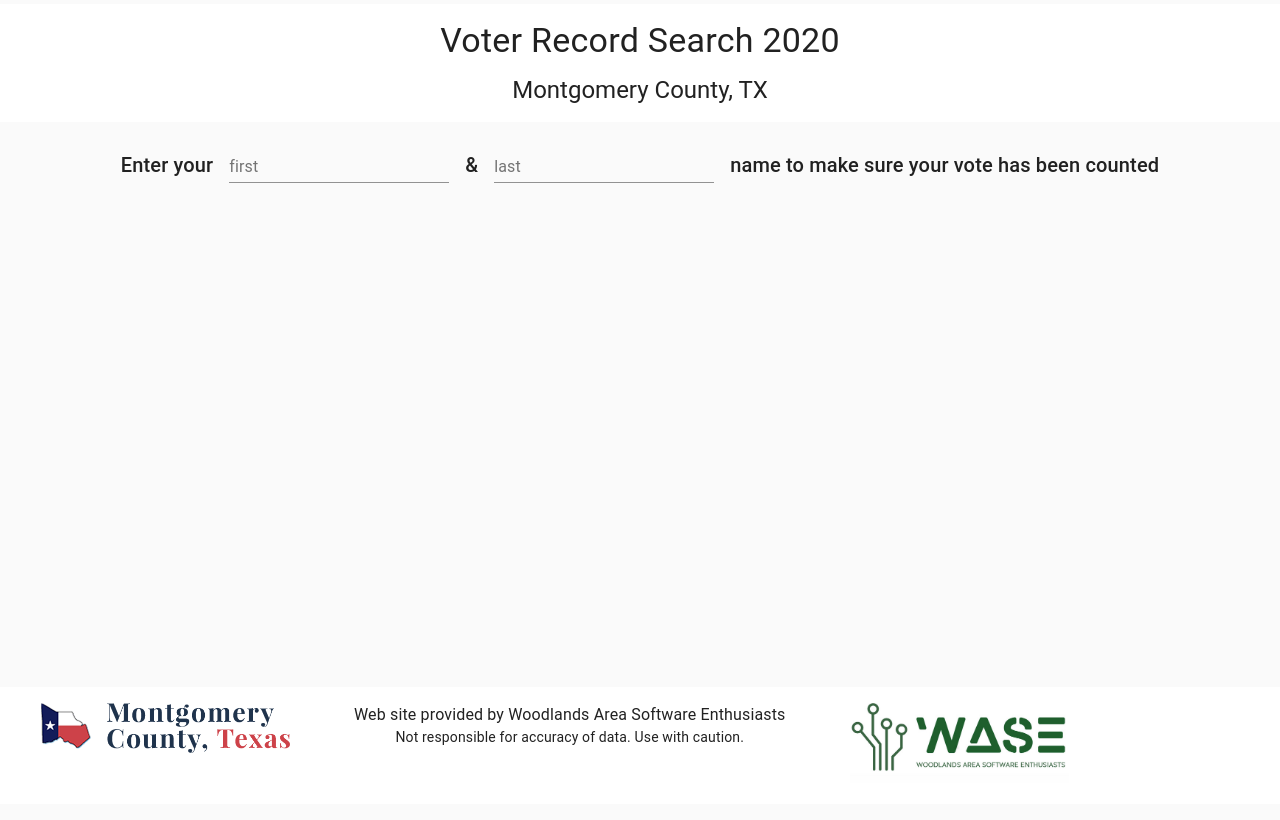
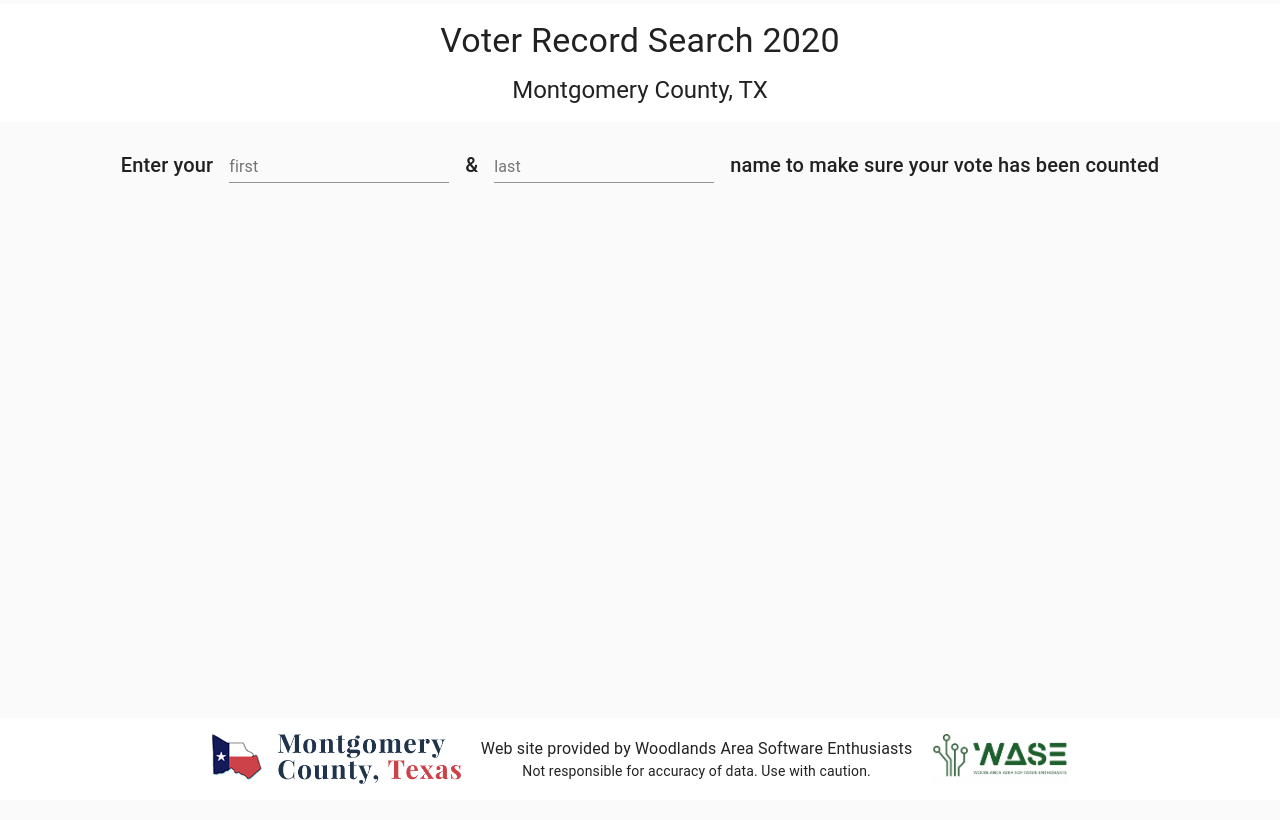
Before and after one commit to WoodlandsTech/votersapp, a React (Create React App) app: page / in a window 1280 px wide. Built offline with nearby package versions, Linux system fonts and the light colour scheme; what webfontloader would draw is missing.

Commit message:
fix: footer alignment issues

```diff
--- a/src/App.js
+++ b/src/App.js
@@ -1,5 +1,4 @@
 import React from 'react';
-//import { Container, makeStyles, Link, Typography } from '@material-ui/core';
 import { makeStyles, Typography } from '@material-ui/core';
 
 import { RecordProvider } from './Context';
@@ -33,8 +32,8 @@ const App = () => {
   const classes = useStyles();
   return (
     <RecordProvider>
-      <Loading />
       <div className={classes.root}>
+        <Loading />
         <header className={classes.header}>
           <Typography component="h1" variant="h4" align="center" gutterBottom>
             Voter Record Search 2020
@@ -47,7 +46,9 @@ const App = () => {
           <SearchVoters />
           <ListVoters />
         </main>
-        <Footer/>
+        <footer className={classes.footer}>
+          <Footer />
+        </footer>
       </div>
     </RecordProvider >
   );
--- a/src/Footer.js
+++ b/src/Footer.js
@@ -1,49 +1,27 @@
 import React from 'react';
-import { Container, Grid, makeStyles, Link, Typography } from '@material-ui/core';
+import { Container, makeStyles, Link, Typography } from '@material-ui/core';
 
 const Moco = require('./images/moco_logo.png');
 const Wase = require('./images/wase_logo.png');
 
 const useStyles = makeStyles((theme) => ({
   root: {
-		display: 'flex',
-		flexDirection: 'column',
-		minHeight: '100vh',
+    '& > *': {
+      display: 'inline-block',
+      verticalAlign: 'middle',
     },
-	header: {
-		backgroundColor: theme.palette.background.paper,
-		padding: theme.spacing(2),
   },
-	main: {
-		padding: theme.spacing(2)
-	},
-	footer: {
-		backgroundColor: theme.palette.background.paper,
-		padding: theme.spacing(2),
-		marginTop: 'auto',
-		textAlign: 'center',
-	},
+  footerText: {
+    margin: '0 20px',
+  }
 }));
 
-const WaseLogo = () => {
+const Footer = () => {
+  const classes = useStyles();
   return (
-		<div >
-			<img src={Wase} alt="WASE Logo" width="219" height="80" margin-top="0" />
-		</div>
-	)
-}
-
-const MocoLogo = () => {
-	return (
-		<div>
-			<img src={Moco} alt="Montgomery County Logo" width="250" height="50" />
-		</div>
-	)
-}
-
-const FootText = () => {
-	return (
-		<div>
+    <Container className={classes.root}>
+      <img src={Moco} alt="Montgomery County Logo" height="50" />
+      <div className={classes.footerText}>
         <Typography variant="body1" >
           Web site provided by&nbsp;
               <Link color="inherit" href="https://www.meetup.com/Woodlands-Area-Software-Enthusiasts">
@@ -52,28 +30,8 @@ const FootText = () => {
         </Typography>
         <Typography variant="body2">Not responsible for accuracy of data. Use with caution.</Typography>
       </div>
-	)
-}
-
-const Footer = () => {
-	const classes = useStyles();
-
-	return (
-		<footer className={classes.footer}>
-			<Container>
-				<Grid container spacing={8}>
-					<Grid item >
-						<MocoLogo />
-					</Grid>
-					<Grid item >
-						<FootText />
-					</Grid>
-					<Grid item >
-						<WaseLogo />
-					</Grid>
-				</Grid>
+      <img src={Wase} alt="WASE Logo" height="50" />
     </Container>
-		</footer >
   )
 };
 
--- a/src/ListVoters.js
+++ b/src/ListVoters.js
@@ -52,6 +52,9 @@ const ListVoters = () => {
               <Card className={classes.card}>
                 <CardContent className={classes.cardContent}>
                   <Typography component="h5" variant="h6">
+                    {Election_Name}
+                  </Typography>
+                  <Typography component="h5" variant="h6">
                     {`${FirstName} ${MiddleName} ${LastName}`}
                   </Typography>
                   <Typography variant="subtitle1" color="textSecondary">
--- a/src/PageLoading.js
+++ b/src/PageLoading.js
@@ -6,7 +6,6 @@ import { RecordContext } from './Context'
 const useStyles = makeStyles((theme) => ({
   placeholder: {
     height: '4px',
-    content: ' ',
   },
 }));
 
```
Also changed, not shown: public/manifest.json, 1 other file (tests, documents, lock files or other folders). Lines whose indentation alone changed are shown as unchanged.
